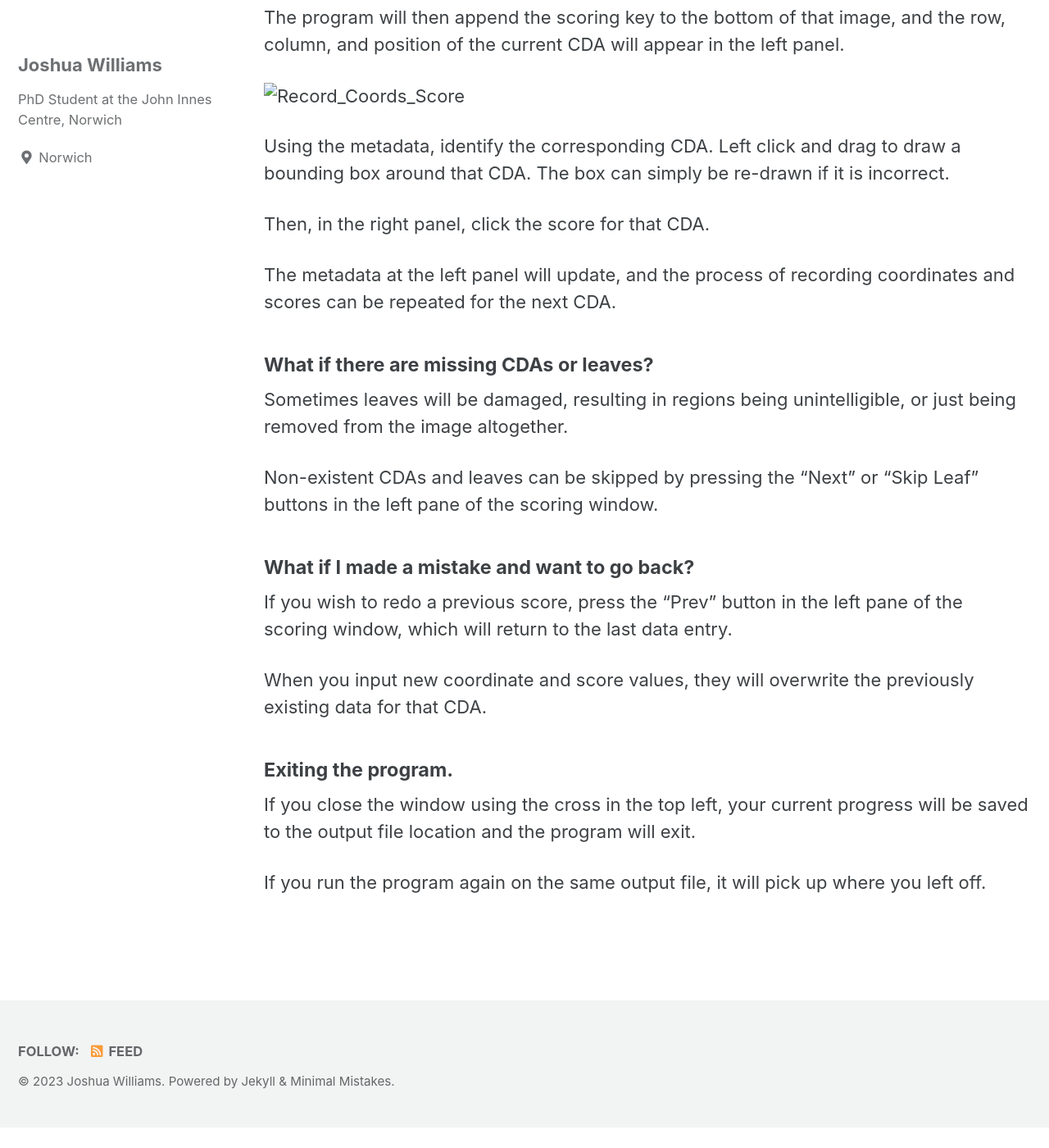
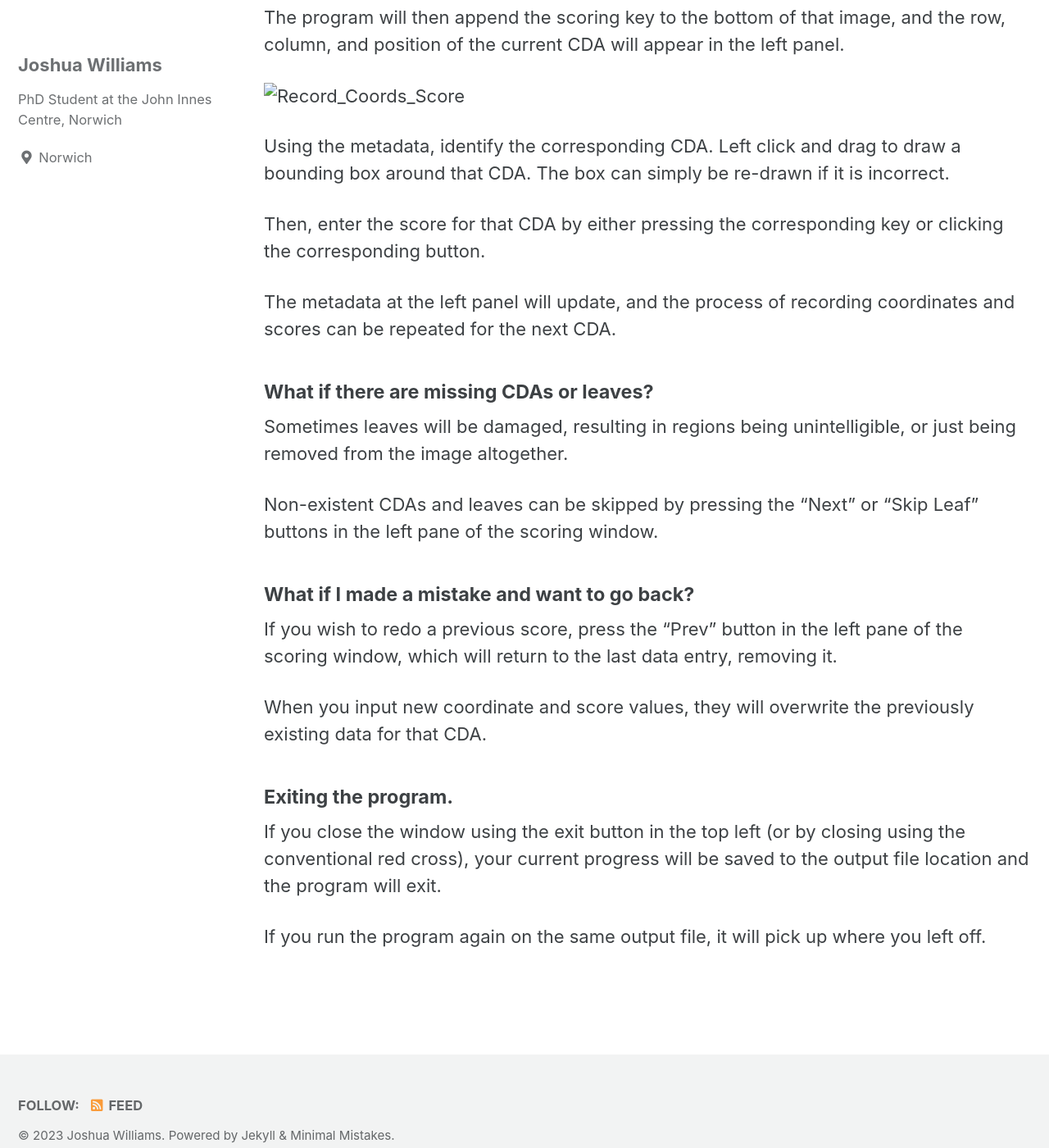
Before and after one commit to joshuandwilliams/CDAScorer, a Jekyll site: the page built from docs/_pages/tutorial.md, in a window 1280 px wide and 1400 px high, scrolled down 2648 px. Shown: the whole window at 82% size. Built offline with Jekyll 4.4.1, drawn with Linux system fonts in a browser that asks for light colours; cached includes are drawn as plain includes; before the commit the page ends 4023 px from its top, so only the background shows below that.

Commit message:
Update tutorial.md

```diff
--- a/docs/_pages/tutorial.md
+++ b/docs/_pages/tutorial.md
@@ -77,7 +77,7 @@ The program will then append the scoring key to the bottom of that image, and th
 
 Using the metadata, identify the corresponding CDA. Left click and drag to draw a bounding box around that CDA. The box can simply be re-drawn if it is incorrect.
 
-Then, in the right panel, click the score for that CDA.
+Then, enter the score for that CDA by either pressing the corresponding key or clicking the corresponding button.
 
 The metadata at the left panel will update, and the process of recording coordinates and scores can be repeated for the next CDA.
 
@@ -91,13 +91,13 @@ Non-existent CDAs and leaves can be skipped by pressing the "Next" or "Skip Leaf
 
 #### What if I made a mistake and want to go back?
 
-If you wish to redo a previous score, press the "Prev" button in the left pane of the scoring window, which will return to the last data entry.
+If you wish to redo a previous score, press the "Prev" button in the left pane of the scoring window, which will return to the last data entry, removing it.
 
 When you input new coordinate and score values, they will overwrite the previously existing data for that CDA.
 
 
 #### Exiting the program.
 
-If you close the window using the cross in the top left, your current progress will be saved to the output file location and the program will exit.
+If you close the window using the exit button in the top left (or by closing using the conventional red cross), your current progress will be saved to the output file location and the program will exit.
 
 If you run the program again on the same output file, it will pick up where you left off.
```
